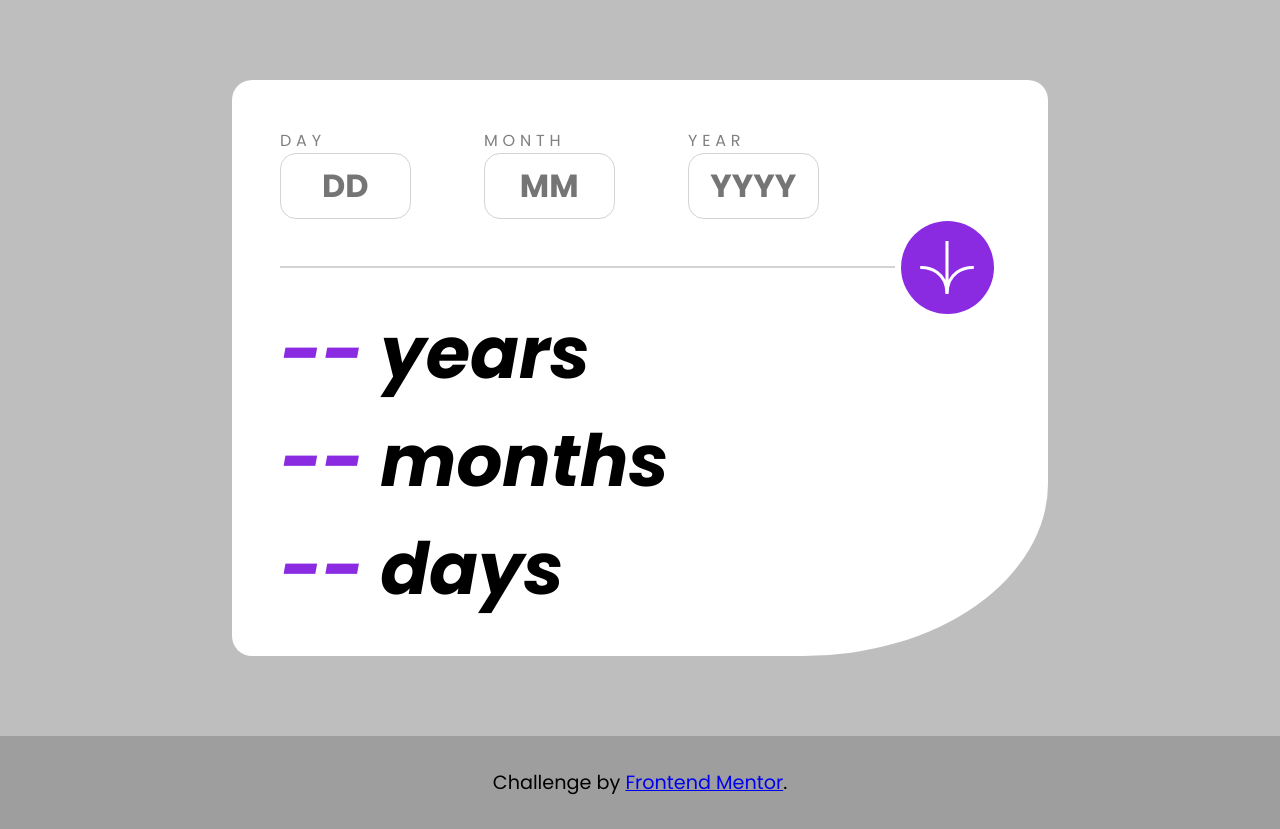
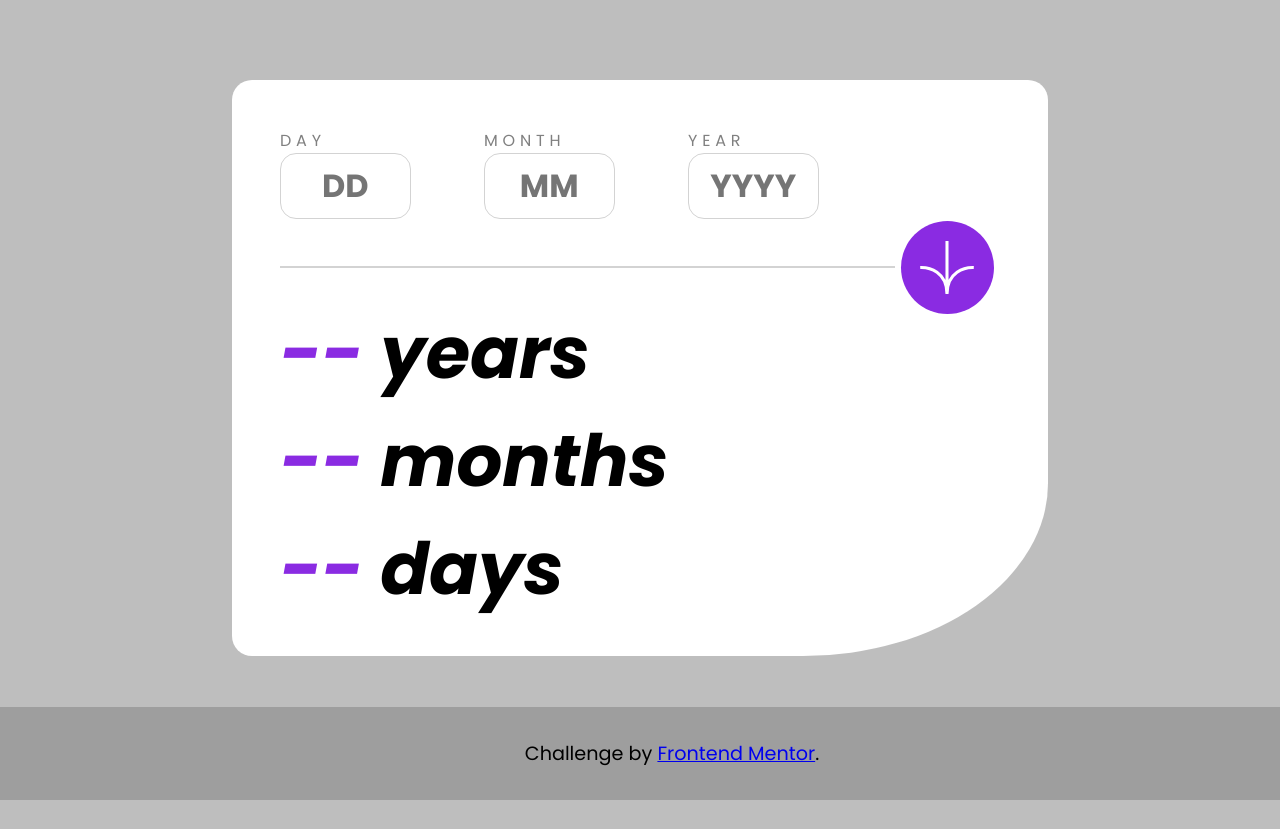
Before and after one commit to S1lvveer/FrontendMentor-Age_calculator, a plain HTML site: page codes/index.html in a window 1280 px wide. After the commit the page ends 800 px from the top, so only its background shows below. Drawn offline with Linux system fonts and the light colour scheme.

Commit message:
Footer update

```diff
--- a/codes/styles.css
+++ b/codes/styles.css
@@ -46,7 +46,6 @@ body{
 
 #mainCard{
     padding: 3em;
-    border-radius: 20px;
     border-radius: 20px 20px 30% 20px;
 }
 
@@ -95,6 +94,8 @@ footer{
     background-color: rgb(158, 158, 158);
     text-align: center;
     bottom: 0;
+    position: fixed;
+    width: 100%;
 }
 @media only screen and (min-width: 550px){
     #mainCard{
```
